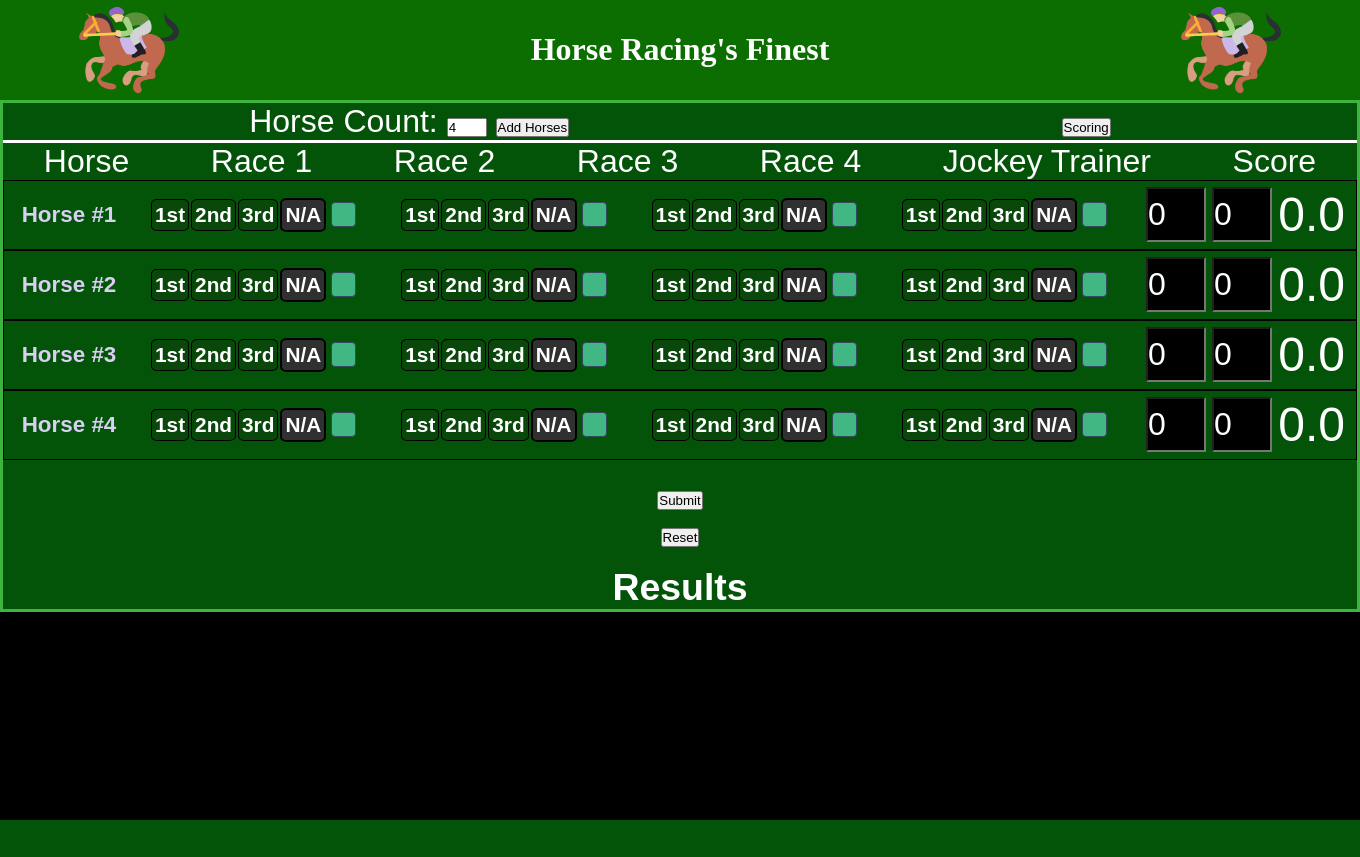
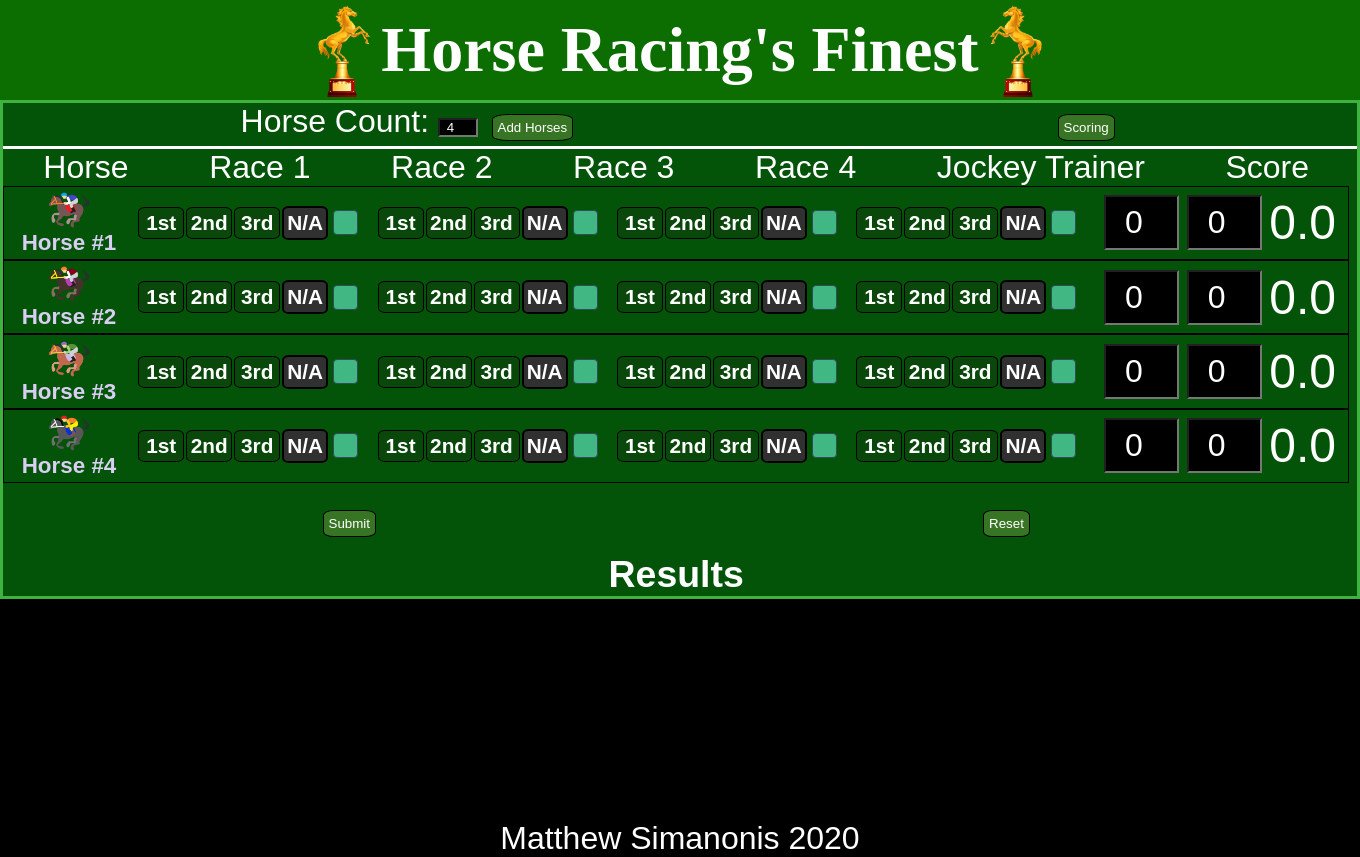
Before and after one commit to Matthew-Simanonis/horse-bets, a Flask app: page / in a window 1360 px wide. Before the commit the page ends 820 px from the top, so only its background shows below. Run offline with Flask 2, Linux system fonts and the light colour scheme.

Commit message:
button fixes

```diff
--- a/application.py
+++ b/application.py
@@ -2,7 +2,7 @@ from flask import Flask, render_template, request
 from flask_debug import Debug
 import os
 
-application = app = Flask(__name__)
+application = Flask(__name__)
 
 app = Flask(__name__)
 app.config["SECRET_KEY"] = os.getenv("SECRET_KEY")
@@ -14,17 +14,9 @@ app.secret_key = '08943u50930u9jfsajsdhfaseujfij345j9034u5asedfasdfasdf4'
 def index():
     return render_template('home.html')
 
-@application.route("/scoring")
-def scoring():
-    return render_template('scoring.html')
-
 @app.route("/")
 def index():
     return render_template('home.html')
 
-@app.route("/scoring")
-def scoring():
-    return render_template('scoring.html')
-
 if __name__ == '__main__':
     app.run()
--- a/static/home.js
+++ b/static/home.js
@@ -1,6 +1,8 @@
 addHorses();
 reset();
-document.getElementById("horse-count-button").addEventListener('click',addHorses())
+document.getElementById("horse-count-button").addEventListener('click', function(){
+    addHorses();
+})
 document.getElementById("submit-all").addEventListener('click', function(){
     reset();
     orderResults();
@@ -33,11 +35,13 @@ function addHorses(){
             const li = document.createElement('li');
             const div = document.createElement('div');
             const bot = document.createElement('div');
+            const top = document.createElement('div');
             div.classList.add('races');
             bot.classList.add('jockey-trainer');
+            top.classList.add('horse-top')
             li.classList.add('horse');
             li.setAttribute('id', horseID);
-            li.innerHTML = `<div class=horse-name>Horse #${i + 1}</div>`;
+            top.innerHTML = `<div class=horse-name><img src="/static/img/horse-logo-${i % 4}.png">Horse #${i + 1}</div>`;
             for (j = 0; j < 4; j++){
                 innerText = `<div class=race id=race-${j}>
                                 <div class=race-number>Race ${j+1}</div>
@@ -64,6 +68,7 @@ function addHorses(){
                             </div>`
                 div.innerHTML += innerText;
             }
+            li.appendChild(top);
             li.appendChild(div);
             bot.innerHTML += `<div class=additional-number>
                                 Jockey
--- a/static/styles/style.css
+++ b/static/styles/style.css
@@ -12,6 +12,10 @@
     box-sizing: border-box;
 }
 
+section {
+    max-width: 99vw;
+}
+
 header{
     background: var(--overlay-color);
     display: flex;
@@ -21,11 +25,20 @@ header{
 header h1{
     font-size: 2rem;
     font-family: none;
+    vertical-align: middle;
+    margin: auto 5px;
+}
+
+.logo {
+    display: flex;
+    justify-content: center;
     flex: 2;
 }
 
 header img{
-    max-height: 40px;
+    max-height: 80px;
+    padding: 3px;
+    align-self: center;
 }
 
 body{
@@ -36,10 +49,19 @@ body{
     color: white;
 }
 
+button {
+    background: rgb(55, 117, 36);
+    color: white;
+    border: black 1px solid;
+    cursor: pointer;
+    padding: .3rem;
+    border-radius: 20%;
+}
+
 .main {
     display: flex;
     width: 100vw;
-    max-width: 1400px;
+    max-width: 1000px;
     margin: 0 auto;
     flex-direction: column;
     justify-content: center;
@@ -98,6 +120,10 @@ nav ul {
     font-weight: 670;
 }
 
+.horse-count input{
+    text-align: center;
+}
+
 .container {
     min-height: 90vh;
     display: flex;
@@ -107,8 +133,8 @@ nav ul {
 
 .race {
     display: flex;
+    font-size: 1.3rem;
     padding: .2rem;
-    font-size: 1.3rem;
     height: 100%;
     border: solid 1px rgb(0, 34, 0);
     align-items: center;
@@ -116,11 +142,16 @@ nav ul {
 }
 
 .races {
-    width: 90%;
+    width: 95%;
 }
 
 .race-number {
     align-items: flex-start;
+}
+
+.horse-name img{
+    max-height: 40px;
+    vertical-align: middle;
 }
 
 .horse-name{
@@ -142,12 +173,15 @@ nav ul {
 
 .horse-button {
     padding: .4rem;
+    cursor: pointer;
+    min-width: 46px;
 }
 
 .bottom-buttons {
     padding: 1rem;
     text-align: center;
-    flex-direction: column;
+    flex-direction: row;
+    justify-content: space-around;
     display: flex;
 }
 
@@ -164,12 +198,22 @@ nav ul {
 
 #horse-count {
     max-width: 40px;
+    background: black;
+    color: white;
 }
 
 .options {
     display: flex;
     justify-content: space-around;
     border-bottom: solid;
+}
+
+.options button{
+    margin: .3rem;
+}
+
+.options div{
+    margin: auto;
 }
 
 .reset{
@@ -276,7 +320,7 @@ nav {
     min-height: 9vh;
     margin: auto;
     width: 95%;
-    display: flex;
+    display: none;
     align-items: center;
     justify-content: space-between;
 }
@@ -292,6 +336,7 @@ nav ul {
 }
 
 .scoring.show {
+    max-width: 650px;
     position: fixed;
     margin: 5% auto;
     left: 0;
@@ -313,13 +358,61 @@ nav ul {
     width: 1rem;
 }
 
+#additional {
+    min-width: 34px;
+    text-align: center;
+}
+
+.score-button {
+    padding: .4rem;
+    color: white;
+    border: 2px solid;
+    border-radius: 15%;
+    font-weight: 670;
+}
+
+.rule {
+    display: flex;
+    justify-content: space-around;
+    padding: .2rem 0;
+}
+
+#first-scoring{
+    color: black;
+    background: gold;
+    border-color: yellow;
+}
+#second-scoring{
+    color: black;
+    background: silver;
+    border-color: white;
+}
+#third-scoring{
+    color: black;
+    background: rgb(179, 85, 41);
+    border-color: rgb(59, 27, 12);
+}
+#fourth-scoring{
+    color: white;
+    background: rgb(48, 48, 48);
+    border-color: black;
+}
+
 @media screen and (min-width: 52em) {
     body{
         font-size: 2rem;
     }
 
+    .main {
+        max-width: 1400px;
+    }
+
     .nav-links {
         min-height: 30px;
+    }
+
+    header h1{
+        font-size: 4rem;
     }
 
     .horse {
@@ -339,7 +432,6 @@ nav ul {
     .race {
         display: flex;
         border: none;
-        padding: 1rem;
         height: 100%;
     }
 
@@ -372,10 +464,6 @@ nav ul {
         font-size: 2rem;
     }
 
-    #additional{
-        min-width: 60px;
-    }
-
     header img{
         max-height: 100px;
     }
@@ -387,4 +475,9 @@ nav ul {
     .horse-score {
         font-size: 3rem;
     }
+
+    #additional {
+        font-size: 2rem;
+        min-width: 75px;
+    }
 }
--- a/templates/base.html
+++ b/templates/base.html
@@ -11,9 +11,12 @@
     </head>
 <body>
     <header>
+        <div class=logo>
+            <img src='{{ url_for("static", filename="img/trophy-logo-flipped.png") }}'>
+            <h1>Horse Racing's Finest</h1>
+            <img src='{{ url_for("static", filename="img/trophy-logo.png") }}'>
+        </div>
         <nav class=nav>
-            <img src='{{ url_for("static", filename="img/horse-logo.png") }}'>
-            <h1>Horse Racing's Finest</h1>
             <div class="hamburger" id="hamburger">
             </div>
             <ul class="nav-links" id='nav-links'>
@@ -22,7 +25,6 @@
                 <li><a class=nav-button href='/'>Contact</a></li>
                 <li><a class=nav-button href='/'>About</a></li>
             </ul>
-            <img src='{{ url_for("static", filename="img/horse-logo.png") }}'>
         </nav>
         </header>
     </header>
@@ -31,4 +33,9 @@
         {% endblock %}
     </div>
 </body>
+<footer>
+    <div>
+        Matthew Simanonis 2020
+    </div>
+</footer>
 </html>
--- a/templates/home.html
+++ b/templates/home.html
@@ -4,7 +4,7 @@
     <div class=options>
         <div class=horse-count>
             <span>Horse Count: </span>
-            <input id=horse-count type="number" value=4 min=4>
+            <input id=horse-count type="number" value=4 min=4 onclick="this.select()">
             <button id='horse-count-button'>Add Horses</button>
         </div>
         <div  >
@@ -40,11 +40,19 @@
     <div id='scoring' class="scoring">
         <button class='scoring-button' id='scoring-close'>X</button>
         <h1>Scoring</h1>
-        <p>1st place: 3 points</p>
-        <p>2nd place: 2 points</p>
-        <p>3rd place: 1 point</p>
-        <p>If a Jockey and the horse are the same checkbox for 2x points</p>
-        <p>Jockey and Trainer scores are added as is</p>
+        <div class=rule>
+            <div class=score-button id=first-scoring>1st</div><span>3 points</span>
+        </div>
+        <div class=rule>
+            <div class=score-button id=second-scoring>2nd</div><span>2 points</span>
+        </div>
+        <div class=rule>
+            <div class=score-button id=third-scoring>3rd</div><span>1 points</span>
+        </div>
+        <div class=rule>
+            <div class=score-button id=fourth-scoring>N/A</div><span>0 points</span>
+        </div>
+        <p>If a Jockey and the horse are the same; Checkbox for 2x points</p>
     </div>
     <script type='text/javascript' src='{{ url_for("static", filename="home.js") }}'></script>
     <script type='text/javascript' src='{{ url_for("static", filename="radio.js") }}'></script>
```
Also changed, not shown: static/img/horse-logo-0.png (added), static/img/horse-logo-1.png (added), static/img/horse-logo-2.png (renamed from static/img/horse-logo.png), static/img/horse-logo-3.png (added), static/img/trophy-logo-flipped.png (added), static/img/trophy-logo.png (added), 1 other file.
